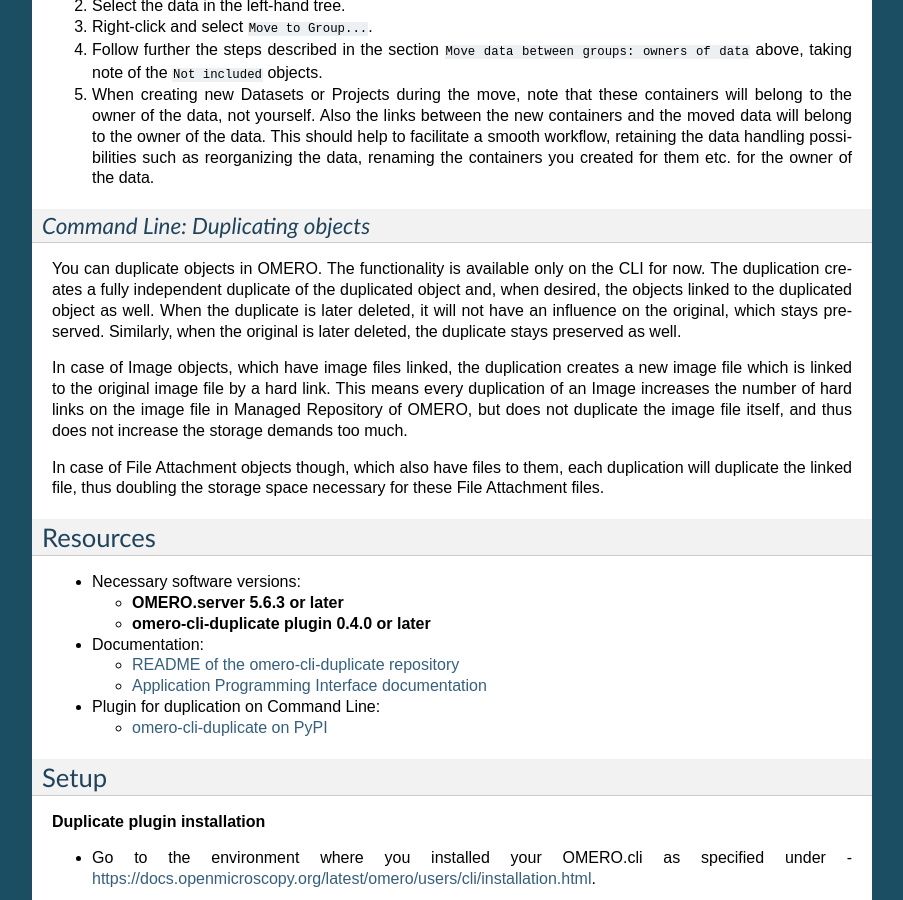
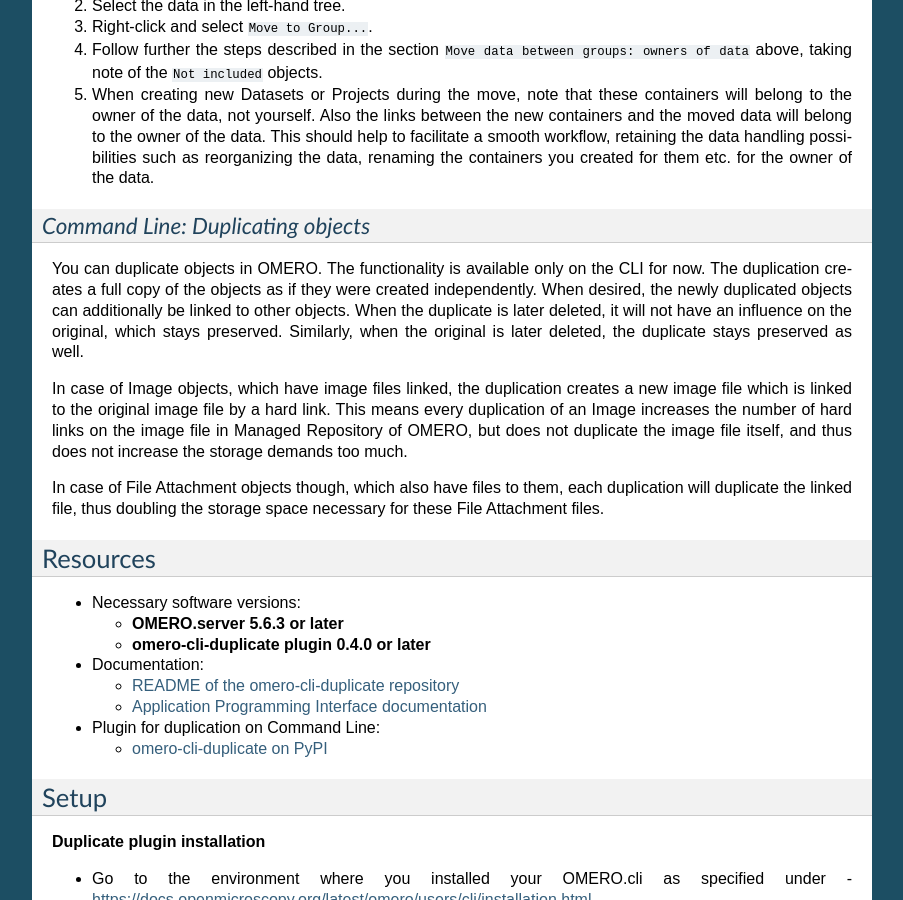
Before and after one commit to ome/omero-guide-introduction, a Sphinx documentation site: the page built from docs/data-management.rst, in a window 1280 px wide and 900 px high, scrolled down 7178 px. Shown: the whole window, without its empty margins (198-1101 px from the left). Built offline with Sphinx 7.4.7, drawn with Linux system fonts in a browser that asks for light colours.

Commit message:
Update docs/data-management.rst
Co-authored-by: Josh Moore <j.a.moore@dundee.ac.uk>

```diff
--- a/docs/data-management.rst
+++ b/docs/data-management.rst
@@ -237,7 +237,7 @@
 *Command Line: Duplicating objects*
 ~~~~~~~~~~~~~~~~~~~~~~~~~~~~~~~~~~~
 
-You can duplicate objects in OMERO. The functionality is available only on the CLI for now. The duplication creates a fully independent duplicate of the duplicated object and, when desired, the objects linked to the duplicated object as well. When the duplicate is later deleted, it will not have an influence on the original, which stays preserved. Similarly, when the original is later deleted, the duplicate stays preserved as well.
+You can duplicate objects in OMERO. The functionality is available only on the CLI for now. The duplication creates a full copy of the objects as if they were created independently. When desired, the newly duplicated objects can additionally be linked to other objects. When the duplicate is later deleted, it will not have an influence on the original, which stays preserved. Similarly, when the original is later deleted, the duplicate stays preserved as well.
 
 In case of Image objects, which have image files linked, the duplication creates a new image file which is linked to the original image file by a hard link. This means every duplication of an Image increases the number of hard links on the image file in Managed Repository of OMERO, but does not duplicate the image file itself, and thus does not increase the storage demands too much.
 
```
